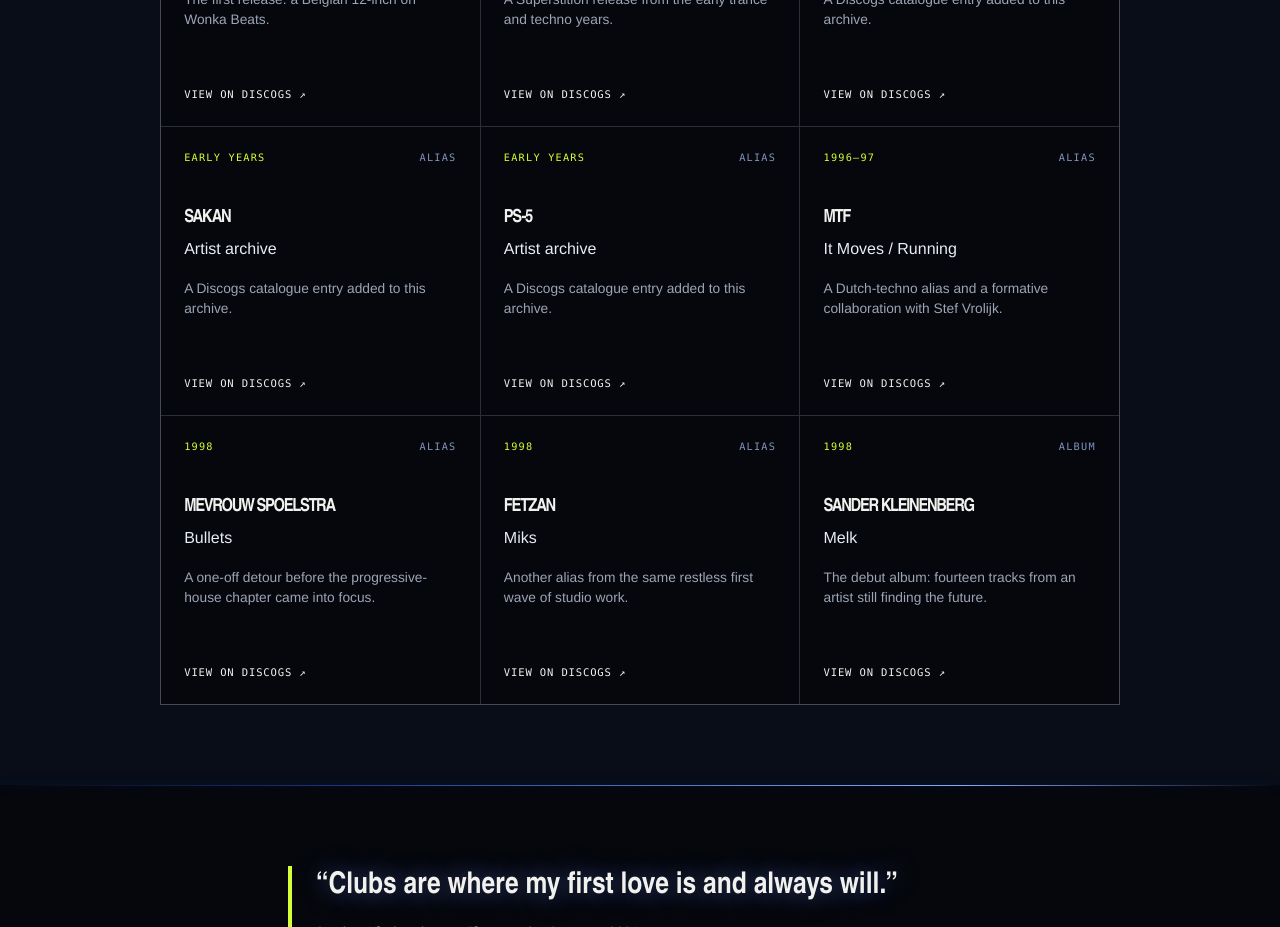
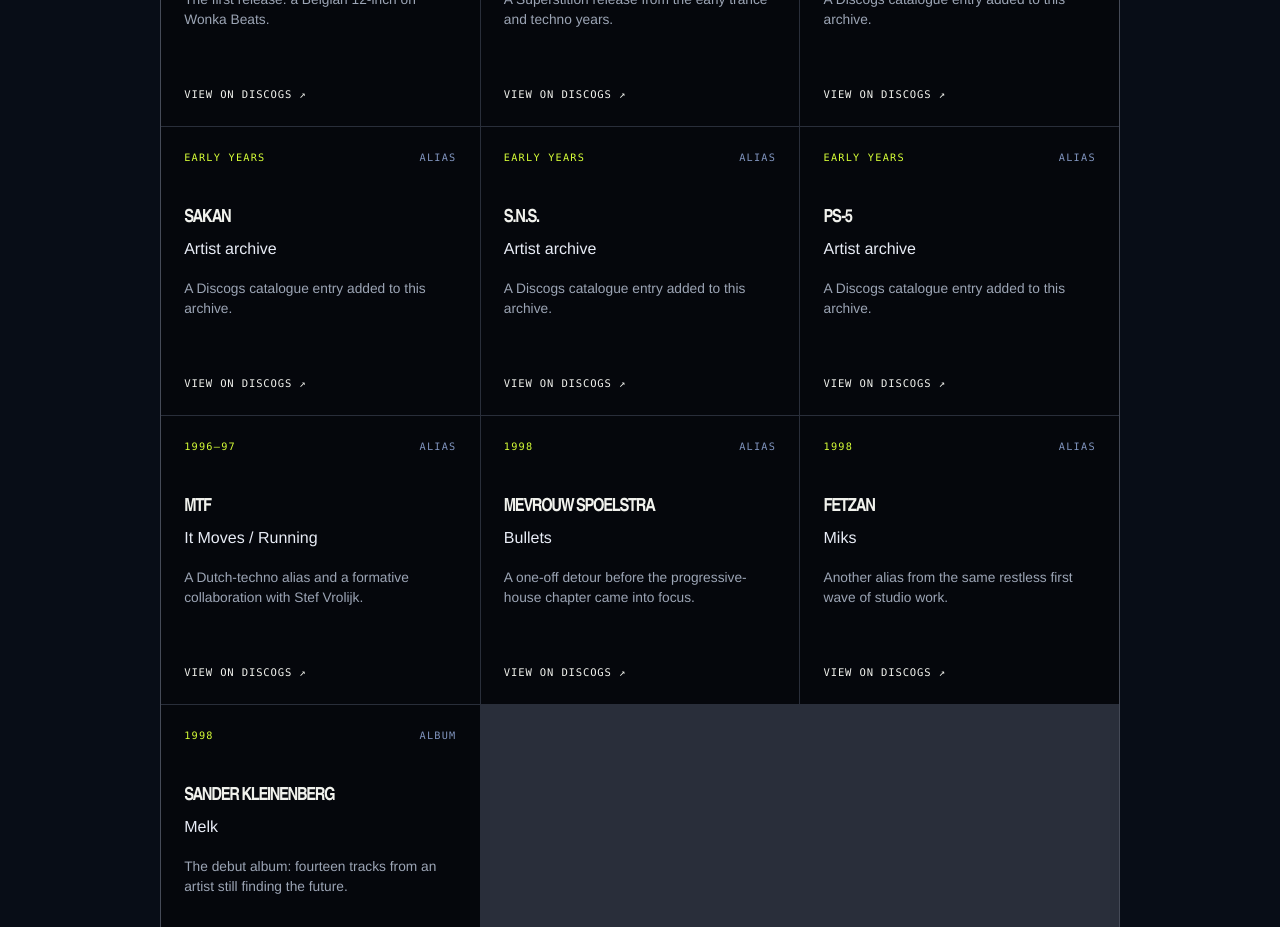
Before and after one commit to timtjomme/sanderkleinenberg.com, a Next.js app: page /story in a window 1280 px wide. Shown: the part 1880-2807 px from the top of the page. Built offline with nearby package versions, Linux system fonts and the light colour scheme.

Commit message:
Add SNS to early archive

```diff
--- a/app/story/page.tsx
+++ b/app/story/page.tsx
@@ -33,6 +33,14 @@
     title: "Artist archive",
     note: "A Discogs catalogue entry added to this archive.",
     href: "https://www.discogs.com/artist/62921-Sakan",
+    kind: "ALIAS",
+  },
+  {
+    year: "EARLY YEARS",
+    name: "S.N.S.",
+    title: "Artist archive",
+    note: "A Discogs catalogue entry added to this archive.",
+    href: "https://www.discogs.com/artist/42287-S-N-S",
     kind: "ALIAS",
   },
   {
```
